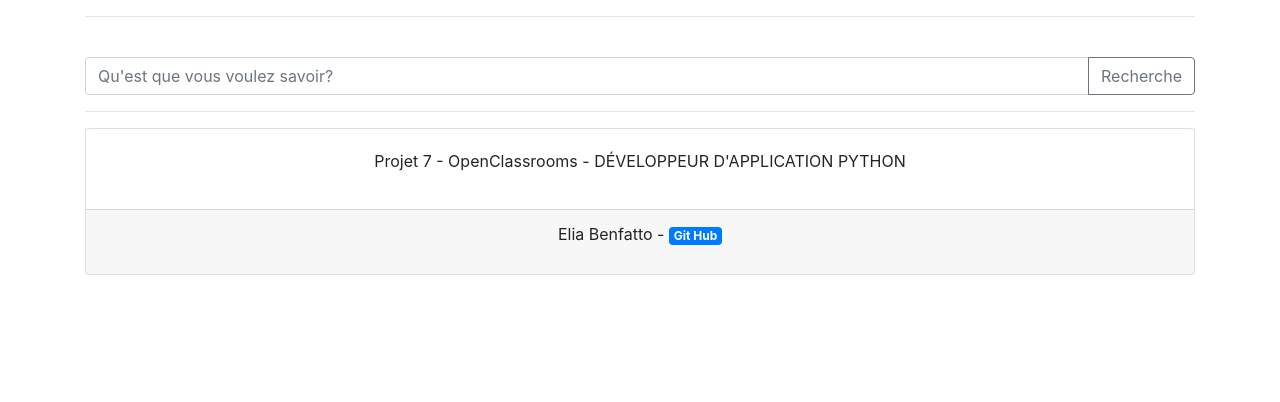
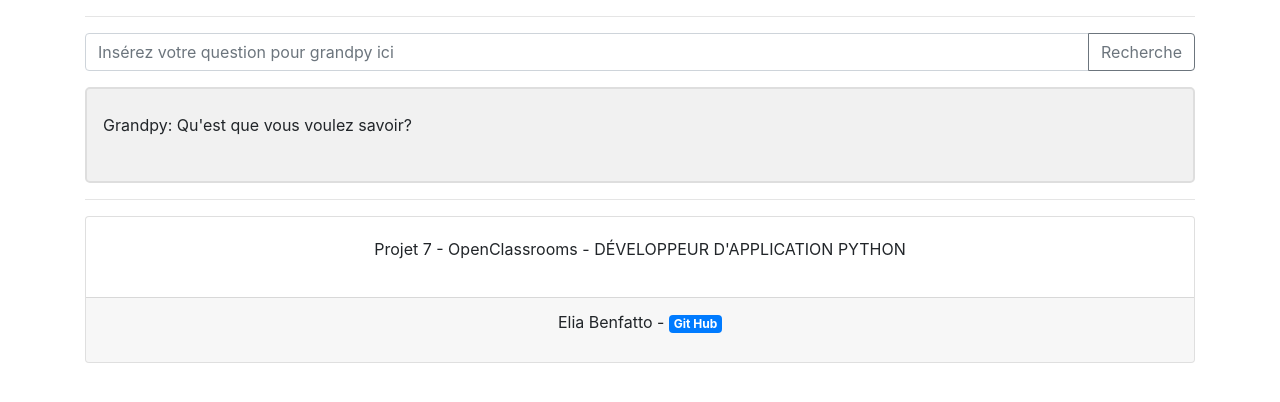
Before and after one commit to EliaTB/OC-Project-7, a Flask app: page / in a window 1280 px wide. Shown: the part 48-450 px from the top of the page. Run offline with Flask 2, Linux system fonts and the light colour scheme; some libraries are stand-ins or nearby versions.

Commit message:
frontend update

```diff
--- a/grandpy/messages.py
+++ b/grandpy/messages.py
@@ -13,10 +13,10 @@ ADRESS_MGS = [
 
 
 SUMMARY_MGS = [
-    "GrandPy : Et t'ai je déjà raconté cette histoire ? :\n",
-    "GrandPy : Je me souviens que ....\n",
-    "GrandPy : Si tu as deux minutes , je peux te raconter une petite histoire.. :\n",
-    "GrandPy : Est-ce que tu savais que....\n",
+    "GrandPy : Et t'ai je déjà raconté cette histoire ? :",
+    "GrandPy : Je me souviens que ....",
+    "GrandPy : Si tu as deux minutes , je peux te raconter une petite histoire.. :",
+    "GrandPy : Est-ce que tu savais que....",
 	]
 
 
--- a/static/css/style.css
+++ b/static/css/style.css
@@ -1,46 +1,22 @@
-body
-{
-	margin: 0;
-	padding: 0;
-	color: #333;
-	background-color: #eee;
+#map {
+    height: 350px;
+    display: none;
+    margin-top: 20px;
 }
 
-.container
-{
-	max-width: 50em;
-	margin: 0 auto;
-	background-color: #fff;
-}
-
-.header
-{
-	color: #fff;
-	width: 100%;
-	background: #555;
-	padding: 1em 1.25em;
+#grandpyanswer {
+    text-align: justify;
+    overflow: auto;
+    max-height: 400px;
+    border: 2px solid #dedede;
+    background-color: #f1f1f1;
+    border-radius: 5px;
+    padding: 10px;
+    margin: 10px 0;
 }
 
 
-.search {
-  margin-top: 60px;
-  width: 100%;
+.box {
+    padding: 6px;
+    margin: 8px 0;
 }
-
-.searchTerm {
-  width: 100%;
-  border: 4px solid #555;
-  padding: 5px;
-  height: 20px;
-  border-radius: 5px;
-  outline: none;
-  color: #9DBFAF;
-}
-
-
-.wrap{
-  width: 30%;
-  position: absolute;
-  left: 50%;
-  transform: translate(-50%, -50%);
-}
--- a/static/js/main.js
+++ b/static/js/main.js
@@ -11,6 +11,7 @@ $(function() {
 
 				if (typeof data.failure_msg !== 'undefined') {
 					$("#gmapresult").text(data.failure_msg)
+					$("#map").css({display:"none"})
 				}
 
 				else {
@@ -20,10 +21,8 @@ $(function() {
 					var lat = parseFloat(data.lat)
 					var lng = parseFloat(data.lng)
 
-
                 	initMap(lat, lng);
                 	$("#map").css({display:"block"})
-
 				}
 			}
 		);
--- a/templates/home.html
+++ b/templates/home.html
@@ -11,7 +11,7 @@
 
     <title>GrandpyBot </title>
 
-    <!-- <link rel="stylesheet" href="/static/style.css"> -->
+    <link rel="stylesheet" href="/static/css/style.css">
 
     <script async type="text/javascript" src="../static/js/main.js"></script>
 </head>
@@ -21,18 +21,17 @@
             <h1 class="header-heading">Grandpy Bot</h1>
         </div>
         <hr>
-        <br>
         <div class="input-group mb-3">
-          <input name="question" type="text" class="form-control" placeholder="Qu'est que vous voulez savoir?" aria-describedby="button-addon2">
+          <input name="question" type="text" class="form-control" placeholder="Insérez votre question pour grandpy ici" aria-describedby="button-addon2">
           <div class="input-group-append">
             <button class="btn btn-outline-secondary" type="button" id="submit">Recherche</button>
           </div>
         </div>
-        <div>
-            <div id="gmapresult"></div>
-            <div id="wikireuslt"></div>
-            <div id= "map" style="height: 300px; display: none">
-            </div>
+        <div id="grandpyanswer">
+            <div class="box" id="gmapresult">Grandpy: Qu'est que vous voulez savoir?</div>
+            <div class="box" id="wikireuslt"></div>
+        </div>
+        <div id= "map" class="border border-primary">
         </div>
         <hr>
         <footer class="card text-center">
@@ -51,7 +50,7 @@
     <script src="https://stackpath.bootstrapcdn.com/bootstrap/4.1.3/js/bootstrap.min.js" integrity="sha384-ChfqqxuZUCnJSK3+MXmPNIyE6ZbWh2IMqE241rYiqJxyMiZ6OW/JmZQ5stwEULTy" crossorigin="anonymous"></script>
 
     <!-- js map -->
-    <script src="https://maps.googleapis.com/maps/api/js?key={apikey}&callback=initMap"
+    <script src="https://maps.googleapis.com/maps/api/js?key=&callback=initMap"
     async defer></script>
 </body>
 </html>
```
